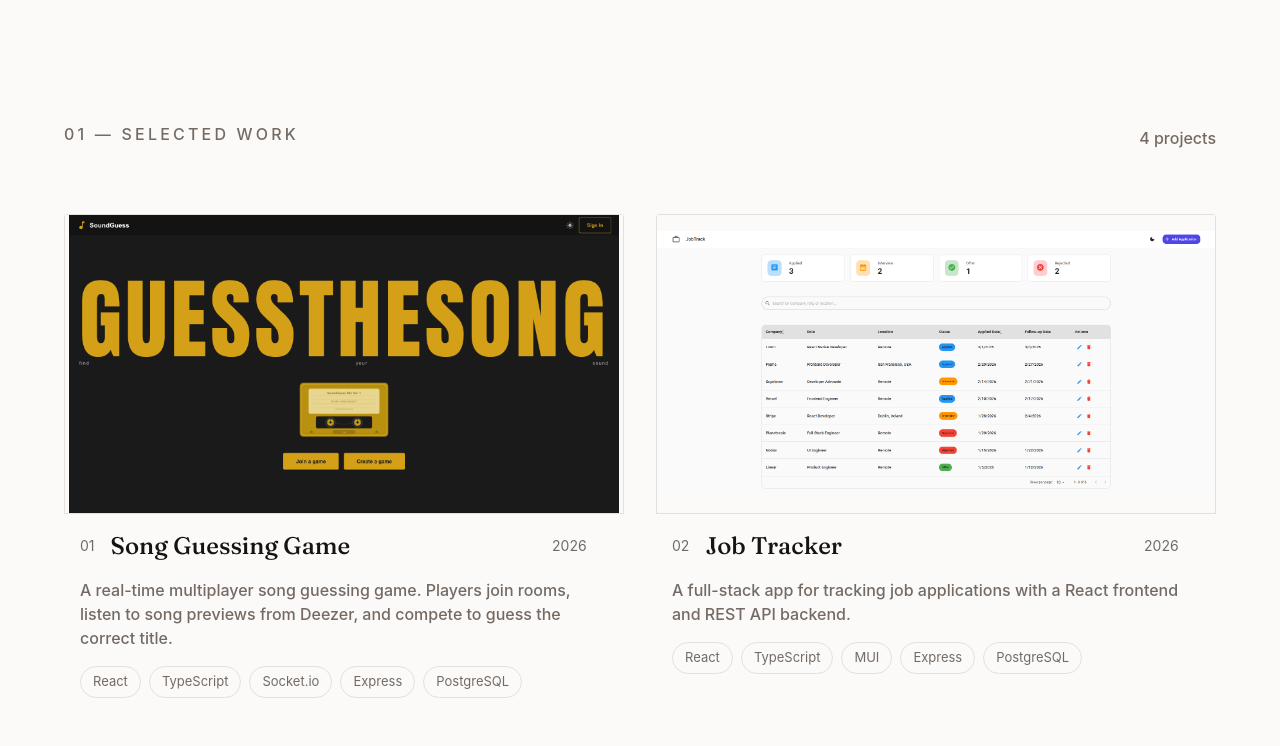
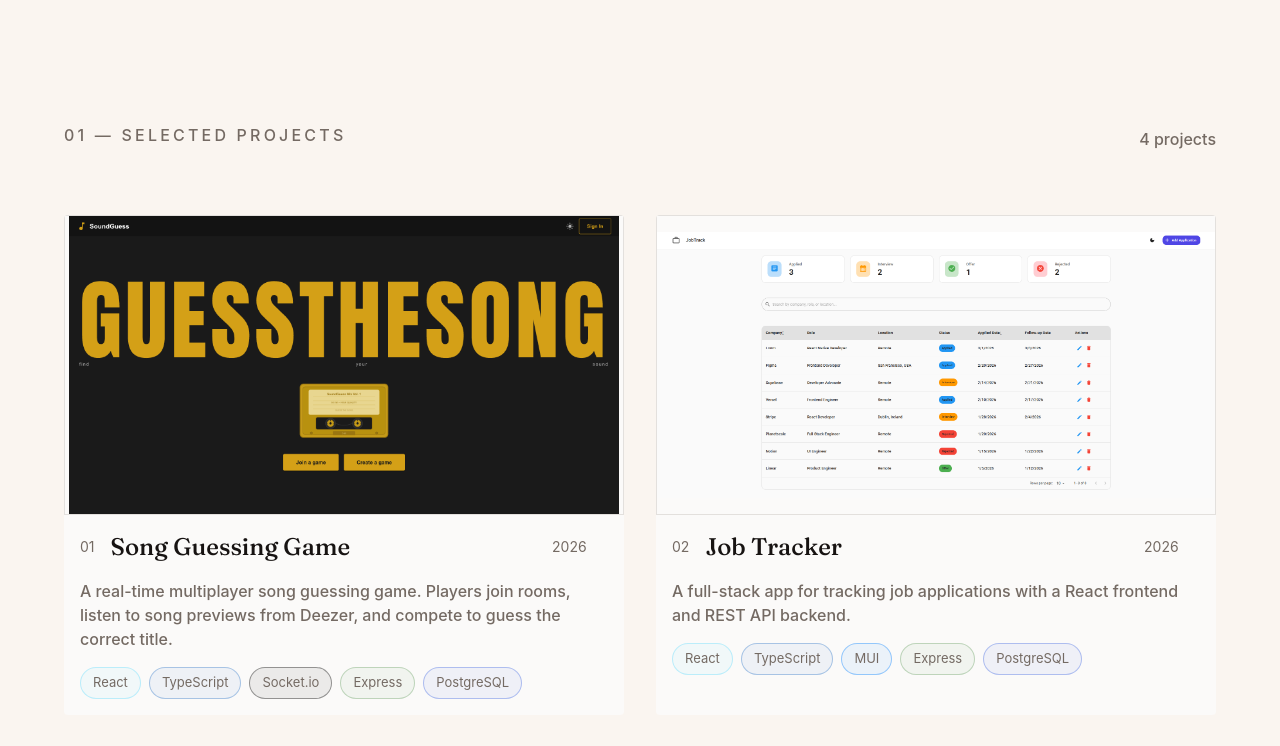
Before and after one commit to sanderalex1/PortfolioV2, a React (Vite) app: page / in a window 1280 px wide. Shown: the part 860-1606 px from the top of the page. Built offline with nearby package versions, Linux system fonts and the light colour scheme.

Commit message:
feat: refactor components to use SkillChip and update layout styles

```diff
--- a/src/components/AboutSection.tsx
+++ b/src/components/AboutSection.tsx
@@ -1,6 +1,6 @@
 import { Box, Typography } from "@mui/material";
 import { about } from "../content";
-import CustomChip from "./UI/CustomChip";
+import SkillChip from "./UI/SkillChip";
 import { PanelRow } from "./UI/PanelRow";
 
 const AboutSection = () => {
@@ -17,7 +17,13 @@ const AboutSection = () => {
       >
         {about.eyebrow}
       </Typography>
-      <Box sx={{ display: "flex", gap: 4 }}>
+      <Box
+        sx={{
+          display: "flex",
+          flexDirection: { xs: "column", md: "row" },
+          gap: 4,
+        }}
+      >
         <Box
           sx={{
             display: "flex",
@@ -58,7 +64,7 @@ const AboutSection = () => {
           <PanelRow label="toolkit">
             <Box sx={{ display: "flex", gap: 1, flexWrap: "wrap" }}>
               {about.panel.toolkit.map((t) => (
-                <CustomChip key={t} label={t} />
+                <SkillChip key={t} label={t} />
               ))}
             </Box>
           </PanelRow>
--- a/src/components/ContactSection.tsx
+++ b/src/components/ContactSection.tsx
@@ -39,7 +39,13 @@ const ContactSection = () => {
       >
         {contact.eyebrow}
       </Typography>
-      <Box sx={{ display: "flex", gap: 2 }}>
+      <Box
+        sx={{
+          display: "flex",
+          flexDirection: { xs: "column", lg: "row" },
+          gap: 2,
+        }}
+      >
         <Typography
           variant="h1"
           sx={{
@@ -57,6 +63,8 @@ const ContactSection = () => {
       <Box
         sx={{
           display: "flex",
+          flexDirection: { xs: "column", lg: "row" },
+          gap: 10,
           justifyContent: "space-between",
           "&:hover .arrow": {
             transform: "translateX(4px)",
--- a/src/components/Footer.tsx
+++ b/src/components/Footer.tsx
@@ -16,9 +16,8 @@ const Footer = () => {
         }}
       >
         <Box sx={{ display: "flex", gap: 1 }}>
-          <Typography variant="body2">© {site.copyrightYear}</Typography>
           <Typography variant="body2">
-            {hero.firstName} {hero.lastName}.
+            ©{hero.firstName} {hero.lastName}.
           </Typography>
           <Typography variant="body2">Built in {site.builtYear}.</Typography>
         </Box>
--- a/src/components/HeroSection.tsx
+++ b/src/components/HeroSection.tsx
@@ -5,7 +5,13 @@ import { scrollTo } from "../utilities/scrollTo";
 const HeroSection = () => {
   return (
     <Box sx={{ pb: 10, pt: 40, minHeight: "92vh" }}>
-      <Box sx={{ display: "flex", alignItems: "center", gap: 2 }}>
+      <Box
+        sx={{
+          display: "flex",
+          alignItems: "center",
+          gap: 2,
+        }}
+      >
         <PingAnimation />
         <Typography
           variant="body2"
--- a/src/components/ProjectsSection.tsx
+++ b/src/components/ProjectsSection.tsx
@@ -20,7 +20,7 @@ const ProjectsSection = () => {
             letterSpacing: "0.2rem",
           }}
         >
-          01 — Selected Work
+          01 — Selected Projects
         </Typography>
         <Typography variant="body1">{projects.length} projects</Typography>
       </Box>
--- a/src/components/SkillsSection.tsx
+++ b/src/components/SkillsSection.tsx
@@ -31,14 +31,13 @@ const SkillsSection = () => {
       <Grid container sx={{ pt: 8, justifyContent: "center" }}>
         {skills.items.map((i) => (
           <Grid
-            size={{ xs: 5, sm: 5, md: 3 }}
+            size={{ xs: 10, sm: 5, md: 3 }}
             sx={{ border: "1px solid", borderColor: "divider", p: 4 }}
           >
             <Box sx={{ display: "flex", gap: 2, alignItems: "center" }}>
               <Typography
                 variant="h5"
                 sx={{
-                  display: { xs: "none", sm: "inline-block" },
                   fontWeight: 300,
                 }}
               >
--- a/src/components/UI/CustomChip.tsx
+++ /dev/null
@@ -1,17 +0,0 @@
-import { Chip } from "@mui/material";
-
-const CustomChip = ({ label }: { label: string }) => {
-  return (
-    <Chip
-      label={label}
-      sx={{
-        backgroundColor: "background.default",
-        border: "1px solid",
-        borderColor: "divider",
-        color: "text.secondary",
-      }}
-    />
-  );
-};
-
-export default CustomChip;
--- a/src/components/UI/ProjectsCards/ProjectCard.tsx
+++ b/src/components/UI/ProjectsCards/ProjectCard.tsx
@@ -7,7 +7,7 @@ import {
   Typography,
 } from "@mui/material";
 import type { Project } from "../../../content/projects/projectsTypes";
-import CustomChip from "../CustomChip";
+import SkillChip from "../SkillChip";
 
 const cardAreaStyle = {
   height: "100%",
@@ -100,7 +100,7 @@ const ProjectCard = ({ card }: { card: Project }) => {
             }}
           >
             {card.tags.map((t) => (
-              <CustomChip key={t} label={t} />
+              <SkillChip key={t} label={t} />
             ))}
           </Box>
         </CardContent>
--- /dev/null
+++ b/src/components/UI/SkillChip.tsx
@@ -0,0 +1,17 @@
+import { Chip } from "@mui/material";
+import { skillColors } from "../../theme/palette";
+const SkillChip = ({ label }: { label: string }) => {
+  return (
+    <Chip
+      label={label}
+      sx={{
+        backgroundColor: skillColors[label] + "10",
+        border: "1px solid",
+        borderColor: skillColors[label] + "60",
+        color: "text.secondary",
+      }}
+    />
+  );
+};
+
+export default SkillChip;
--- a/src/content/about/about.ts
+++ b/src/content/about/about.ts
@@ -14,9 +14,11 @@ export const about: About = {
     currently: "Independent — freelance & collaborations",
     basedIn: "Kristiansund, Norway",
     toolkit: [
+      "JavaScript",
       "TypeScript",
+      "HTML",
+      "CSS",
       "React",
-      "Next.js",
       "Node.js",
       "Tailwind CSS",
       "PostgreSQL",
--- a/src/theme/components.ts
+++ b/src/theme/components.ts
@@ -15,4 +15,11 @@ export const components: Components<Theme> = {
   MuiTextField: {
     defaultProps: { variant: "outlined", size: "small" },
   },
+  MuiDivider: {
+    styleOverrides: {
+      root: {
+        borderBottomWidth: 2,
+      },
+    },
+  },
 };
--- a/src/theme/palette.ts
+++ b/src/theme/palette.ts
@@ -15,7 +15,7 @@ export const getPalette = (mode: PaletteMode): PaletteOptions => ({
     contrastText: mode === "light" ? "hsl(40, 20%, 98%)" : "hsl(40, 20%, 96%)",
   },
   background: {
-    default: mode === "light" ? "hsl(40, 20%, 98%)" : "hsl(30, 13%, 6%)",
+    default: mode === "light" ? "hsl(30, 50%, 96%)" : "hsl(30, 13%, 6%)",
     paper: mode === "light" ? "hsl(40, 20%, 98%)" : "hsl(20, 14%, 8%)",
   },
   text: {
@@ -24,3 +24,20 @@ export const getPalette = (mode: PaletteMode): PaletteOptions => ({
   },
   divider: mode === "light" ? "hsl(30, 10%, 88%)" : "hsl(24, 8%, 18%)",
 });
+
+export const skillColors: Record<string, string> = {
+  JavaScript: "#F7DF1E",
+  TypeScript: "#3178C6",
+  React: "#61DAFB",
+  HTML: "#E34F26",
+  CSS: "#1572B6",
+  "Tailwind CSS": "#06B6D4",
+  "Node.js": "#339933",
+  PostgreSQL: "#4169E1",
+  MUI: "#007FFF",
+  Vite: "#646CFF",
+  "React Router": "#CA4245",
+  Express: "#68A063",
+  "Socket.io": "#010101",
+  Figma: "#F24E1E",
+};
```
